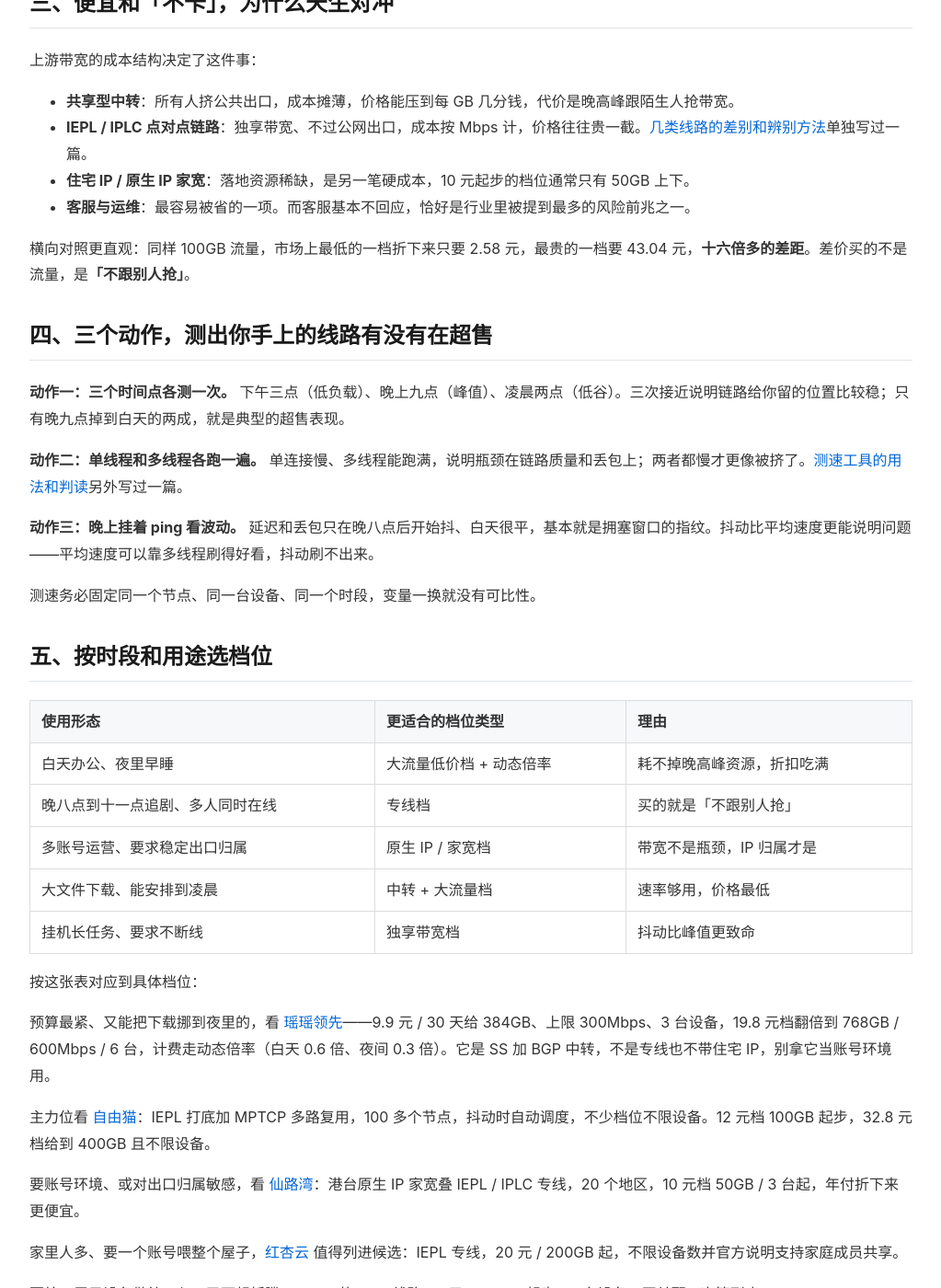
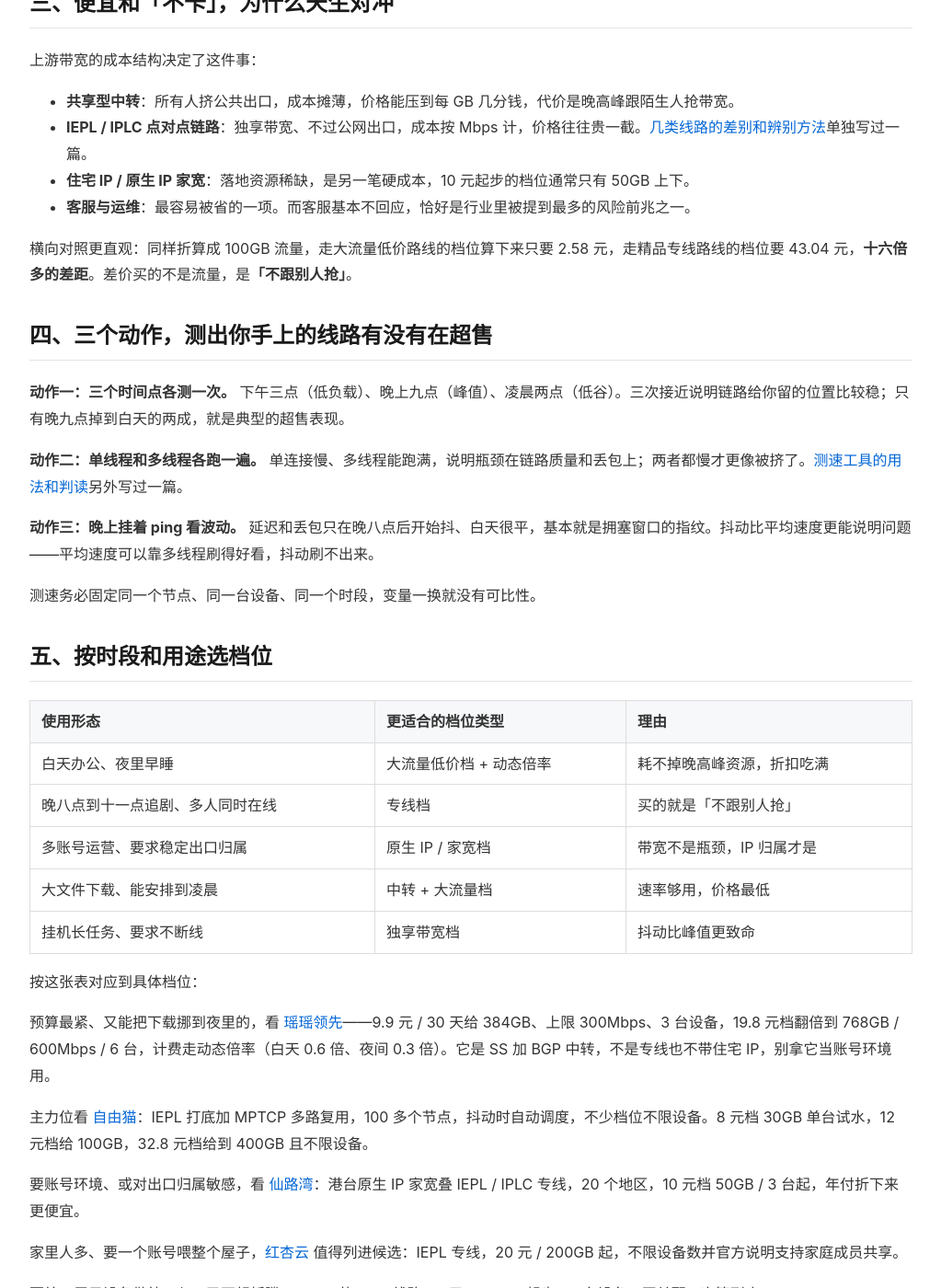
Before and after one commit to yezuofan/free-internet-guide, a Jekyll site: the page built from getting-started/airport-bandwidth-oversell-guide-2026.md, in a window 1280 px wide and 1400 px high, scrolled down 1575 px. Shown: the whole window at 92% size, without its empty margins (128-1151 px from the left). Built offline with Jekyll 4.4.1, drawn with Linux system fonts in a browser that asks for light colours; our own code applies the rules of GitHub Pages for plain Markdown files.

Commit message:
Polish bandwidth oversell guide wording in condensed mirror

```diff
--- a/getting-started/airport-bandwidth-oversell-guide-2026.md
+++ b/getting-started/airport-bandwidth-oversell-guide-2026.md
@@ -44,7 +44,7 @@
 - **住宅 IP / 原生 IP 家宽**：落地资源稀缺，是另一笔硬成本，10 元起步的档位通常只有 50GB 上下。
 - **客服与运维**：最容易被省的一项。而客服基本不回应，恰好是行业里被提到最多的风险前兆之一。
 
-横向对照更直观：同样 100GB 流量，市场上最低的一档折下来只要 2.58 元，最贵的一档要 43.04 元，**十六倍多的差距**。差价买的不是流量，是**「不跟别人抢」**。
+横向对照更直观：同样折算成 100GB 流量，走大流量低价路线的档位算下来只要 2.58 元，走精品专线路线的档位要 43.04 元，**十六倍多的差距**。差价买的不是流量，是**「不跟别人抢」**。
 
 ## 四、三个动作，测出你手上的线路有没有在超售
 
@@ -70,7 +70,7 @@
 
 预算最紧、又能把下载挪到夜里的，看 [瑶瑶领先](https://api.huanghaiwan.com/go/瑶瑶领先)——9.9 元 / 30 天给 384GB、上限 300Mbps、3 台设备，19.8 元档翻倍到 768GB / 600Mbps / 6 台，计费走动态倍率（白天 0.6 倍、夜间 0.3 倍）。它是 SS 加 BGP 中转，不是专线也不带住宅 IP，别拿它当账号环境用。
 
-主力位看 [自由猫](https://api.huanghaiwan.com/go/自由猫)：IEPL 打底加 MPTCP 多路复用，100 多个节点，抖动时自动调度，不少档位不限设备。12 元档 100GB 起步，32.8 元档给到 400GB 且不限设备。
+主力位看 [自由猫](https://api.huanghaiwan.com/go/自由猫)：IEPL 打底加 MPTCP 多路复用，100 多个节点，抖动时自动调度，不少档位不限设备。8 元档 30GB 单台试水，12 元档给 100GB，32.8 元档给到 400GB 且不限设备。
 
 要账号环境、或对出口归属敏感，看 [仙路湾](https://api.huanghaiwan.com/go/仙路湾)：港台原生 IP 家宽叠 IEPL / IPLC 专线，20 个地区，10 元档 50GB / 3 台起，年付折下来更便宜。
 
```
